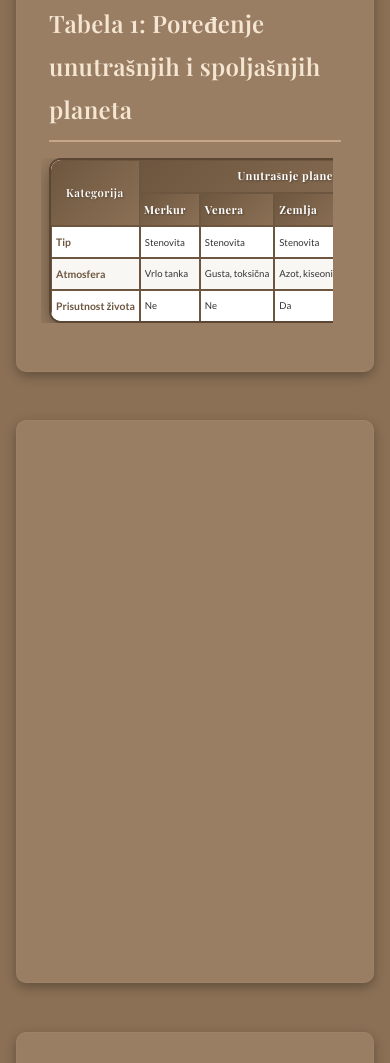
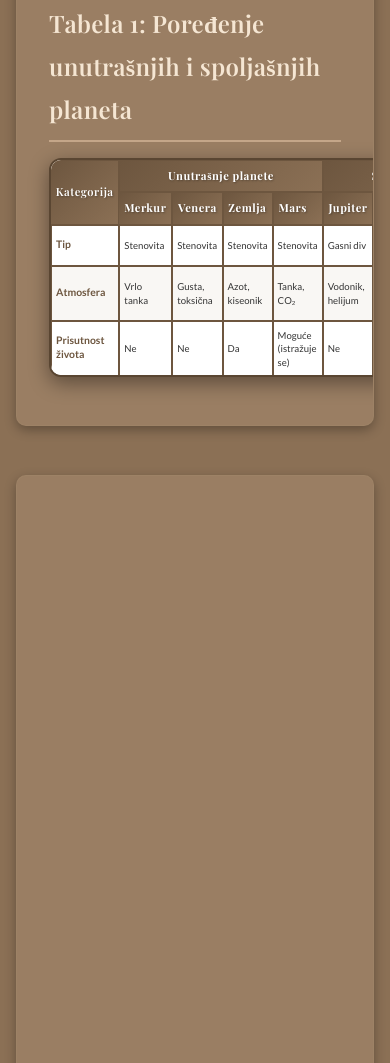
Before and after one commit to estannekretnine/moj-sajt-ucenik, a plain HTML site: page planete.html in a window 390 px wide. Shown: the part 1825-2888 px from the top of the page. Drawn offline with nearby package versions, Linux system fonts and the light colour scheme.

Commit message:
Test automatizacije

```diff
--- a/style.css
+++ b/style.css
@@ -220,7 +220,6 @@ img {
 /* Tabele */
 table {
     width: 100%;
-    min-width: 600px;
     border-collapse: separate;
     border-spacing: 0;
     margin: 0;
@@ -229,6 +228,13 @@ table {
     overflow: hidden;
     box-shadow: 0 6px 20px rgba(0, 0, 0, 0.4);
     border: 3px solid #5a4632;
+}
+
+/* Za veće ekrane, osiguravamo minimalnu širinu */
+@media (min-width: 601px) {
+    table {
+        min-width: 600px;
+    }
 }
 
 table, th, td {
@@ -246,6 +252,7 @@ th {
     text-shadow: 1px 1px 2px rgba(0, 0, 0, 0.3);
     border-bottom: 3px solid #5a4632;
     letter-spacing: 0.5px;
+    word-wrap: break-word;
 }
 
 th:first-child {
@@ -262,6 +269,8 @@ td {
     background-color: #ffffff;
     font-size: 1rem;
     border-bottom: 1px solid #d4b99a;
+    word-wrap: break-word;
+    hyphens: auto;
 }
 
 td strong {
@@ -413,38 +422,46 @@ footer {
     }
 }
 
-/* Media query za mobilne uređaje */
+/* Media query za mobilne uređaje - responsive tabele */
 @media (max-width: 600px) {
     .table-container {
         width: 100%;
-        overflow-x: auto;
+        overflow-x: visible;
         margin: 1rem 0;
         padding: 0;
     }
 
     table {
-        font-size: 0.7rem;
-        min-width: 600px;
+        width: 100%;
+        font-size: 0.65rem;
+        min-width: auto;
         border: 2px solid #5a4632;
+        display: table;
     }
 
     th, td {
-        padding: 0.4rem 0.3rem;
-        white-space: nowrap;
+        padding: 0.5rem 0.3rem;
+        white-space: normal;
+        word-wrap: break-word;
         border: 1px solid #6d563f;
+        font-size: 0.7rem;
     }
 
     th {
         font-size: 0.75rem;
-        padding: 0.5rem 0.4rem;
+        padding: 0.6rem 0.4rem;
+        line-height: 1.3;
     }
 
     td {
         font-size: 0.65rem;
+        line-height: 1.4;
     }
 
     td strong {
         font-size: 0.7rem;
+        display: block;
+        margin-bottom: 0.2rem;
     }
 
     /* Osiguravamo da colspan i rowspan i dalje rade */
@@ -458,26 +475,32 @@ footer {
     td[colspan] {
         text-align: center;
     }
+
+    /* Smanjujemo font za dugi tekst */
+    td:not([rowspan]):not([colspan]) {
+        max-width: 120px;
+    }
 }
 
 @media (max-width: 480px) {
     .table-container {
-        margin: 1rem -0.5rem;
-        padding: 0 0.5rem;
+        margin: 1rem 0;
+        padding: 0;
     }
 
     table {
-        font-size: 0.65rem;
-        min-width: 550px;
+        font-size: 0.6rem;
+        border: 2px solid #5a4632;
     }
 
     th, td {
-        padding: 0.35rem 0.25rem;
-        min-width: 60px;
+        padding: 0.4rem 0.25rem;
+        font-size: 0.65rem;
     }
 
     th {
         font-size: 0.7rem;
+        padding: 0.5rem 0.3rem;
     }
 
     td {
@@ -487,4 +510,29 @@ footer {
     td strong {
         font-size: 0.65rem;
     }
+
+    /* Još manje mesta za ćelije na vrlo malim ekranima */
+    td:not([rowspan]):not([colspan]) {
+        max-width: 100px;
+    }
 }
+
+/* Za ekstra male ekrane - stack layout */
+@media (max-width: 360px) {
+    table {
+        font-size: 0.55rem;
+    }
+
+    th, td {
+        padding: 0.35rem 0.2rem;
+        font-size: 0.6rem;
+    }
+
+    th {
+        font-size: 0.65rem;
+    }
+
+    td strong {
+        font-size: 0.6rem;
+    }
+}
```
